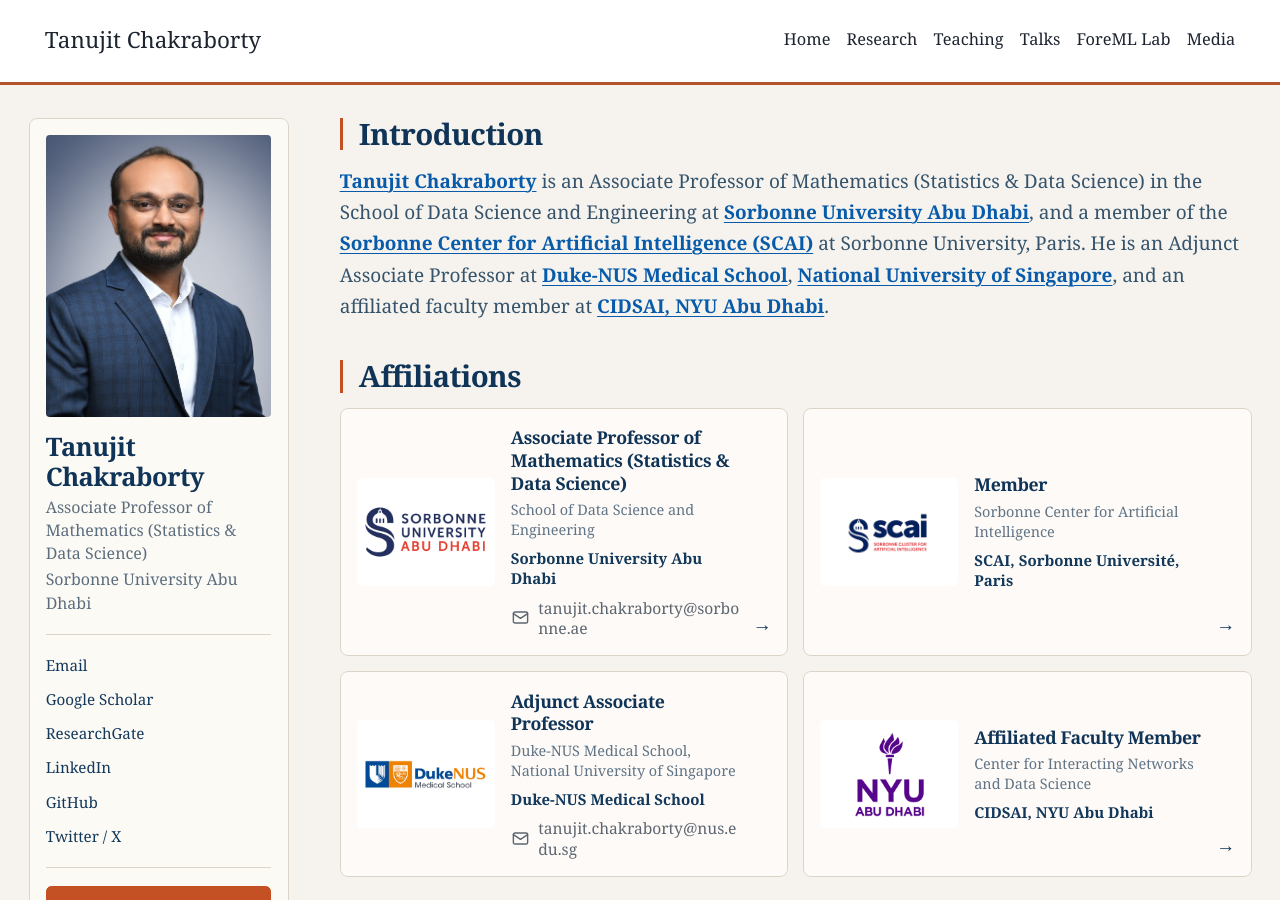
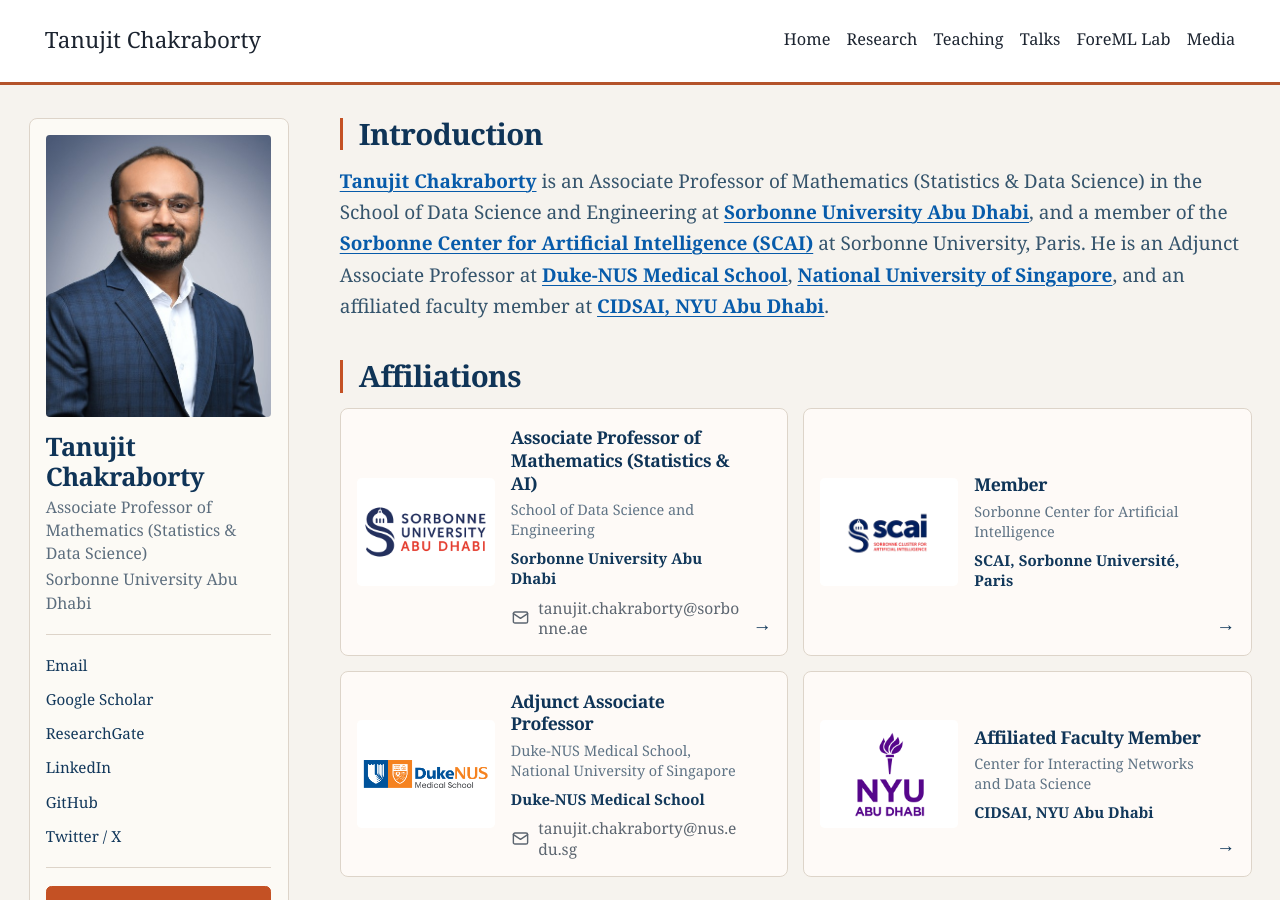
Before and after one commit to ctanujit/ctanujit.github.io, a Jekyll site: the page built from index.md, in a window 1280 px wide and 900 px high. Built offline with Jekyll 4.4.1, drawn with Linux system fonts in a browser that asks for light colours; some web fonts are replaced.

Commit message:
Update home.yml

```diff
--- a/_data/home.yml
+++ b/_data/home.yml
@@ -26,7 +26,7 @@ introduction: '[Tanujit Chakraborty](https://www.sorbonne.ae/team/tanujit-chakra
   University, Paris. He is an Adjunct Associate Professor at [Duke-NUS Medical School](https://www.duke-nus.edu.sg/home),
   [National University of Singapore](https://www.nus.edu.sg/), and an affiliated faculty member at [CIDSAI, NYU Abu Dhabi](https://www.cids.ai/).'
 affiliations:
-- title: Associate Professor of Mathematics (Statistics & Data Science)
+- title: Associate Professor of Mathematics (Statistics & AI)
   subtitle: School of Data Science and Engineering
   institution: Sorbonne University Abu Dhabi
   url: https://www.sorbonne.ae/team/tanujit-chakraborty
@@ -44,7 +44,7 @@ affiliations:
   subtitle: Duke-NUS Medical School, National University of Singapore
   institution: Duke-NUS Medical School
   url: ''
-  logo: /assets/images/home/affiliations/duke-nus.png
+  logo: /assets/images/home/affiliations/dukenus-logo.png
   logo_alt: Duke-NUS Medical School
   email: tanujit.chakraborty@nus.edu.sg
 - title: Affiliated Faculty Member
```
